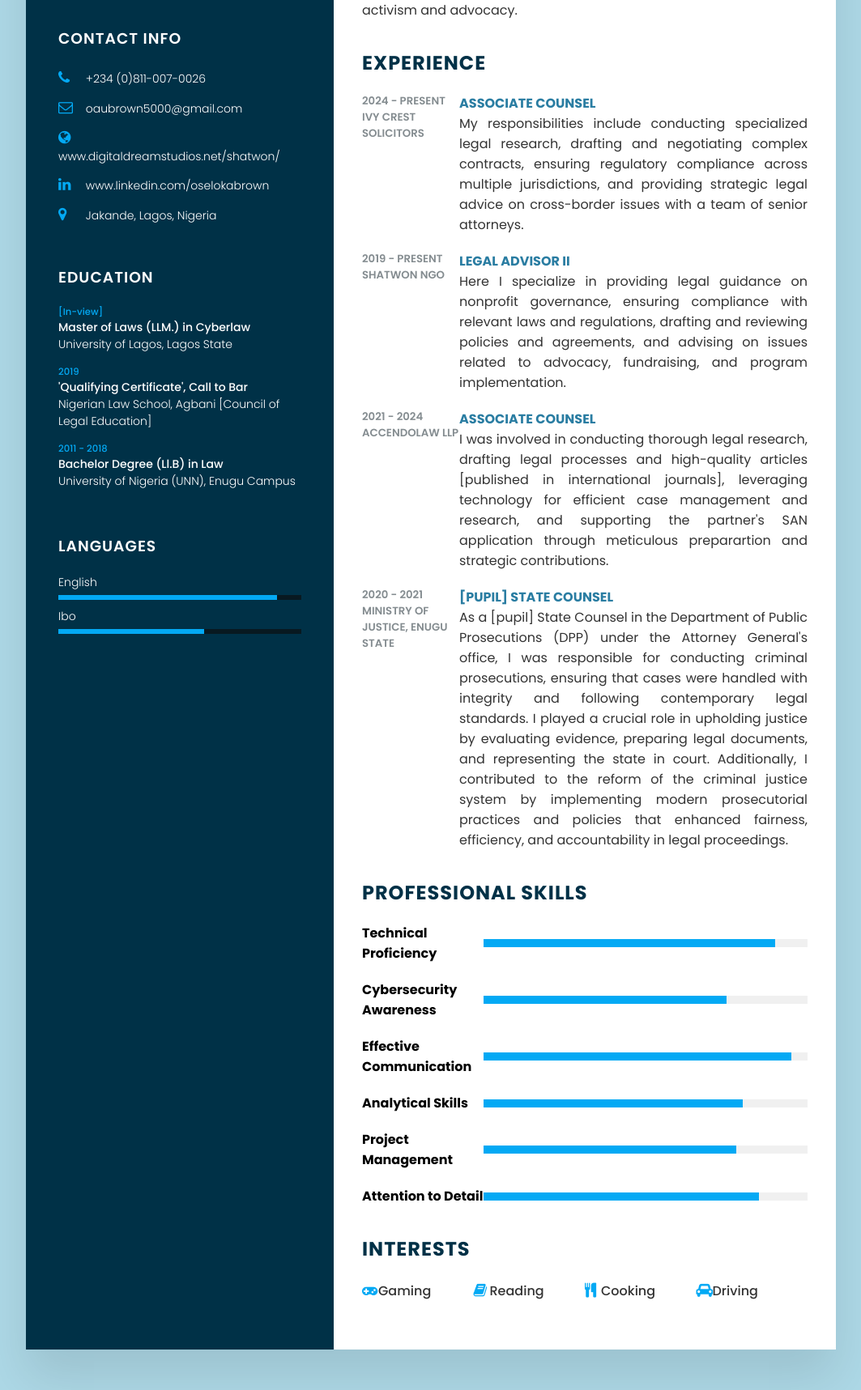
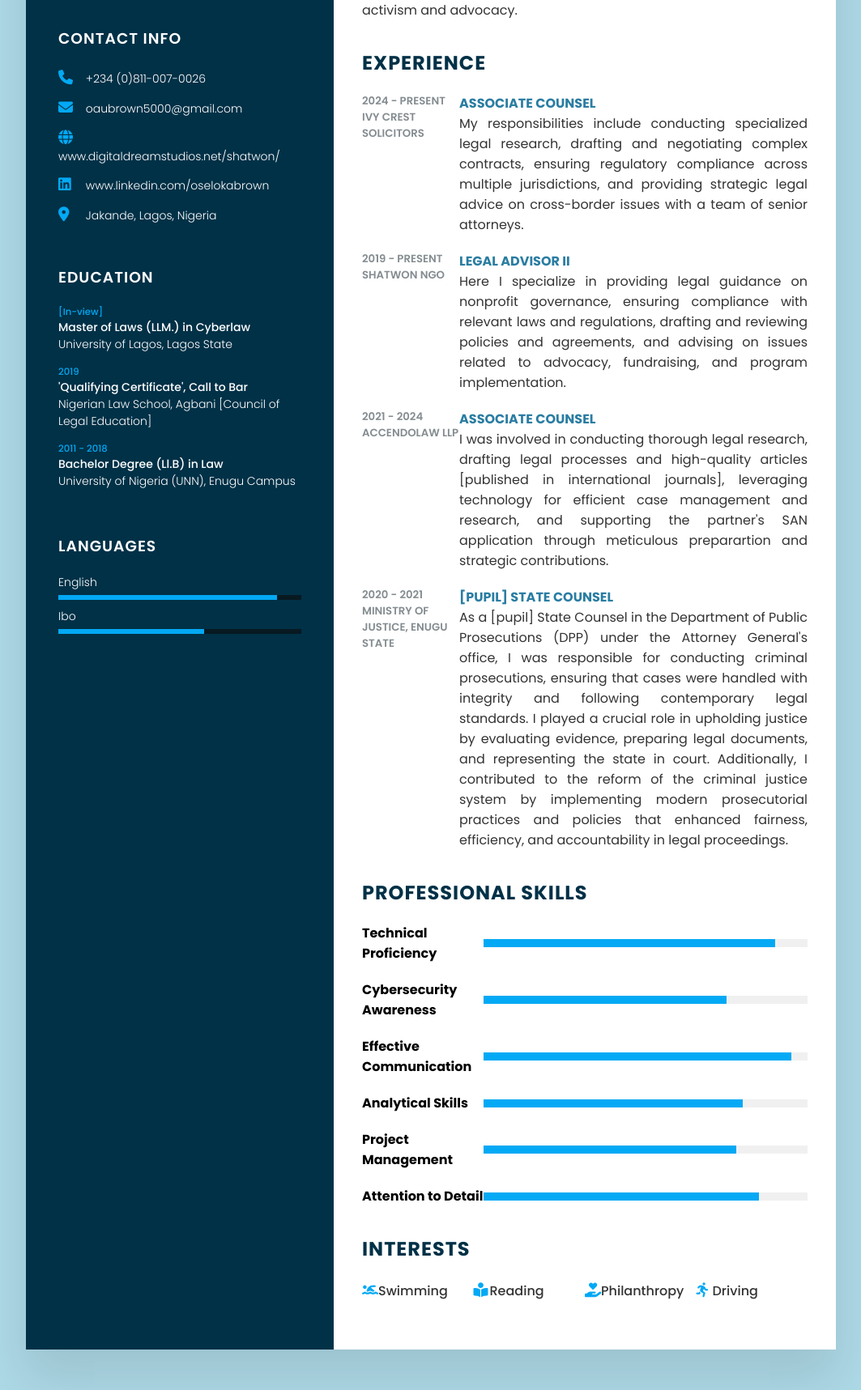
Before and after one commit to AnthonyMonza/oselokabrown-webresume, a plain HTML site: page index.html in a window 1280 px wide. Shown: the part 507-2224 px from the top of the page at 81% size, without its empty margins (108-1171 px from the left). Drawn offline with Linux system fonts and the light colour scheme.

Commit message:
Update index.html

```diff
--- a/index.html
+++ b/index.html
@@ -3,7 +3,7 @@
   <head>
     <meta name="viewport" content="width=device-width, initial-scale=1.0">
     <title>Oseloka's Resume (HTML & CSS)</title>
-    <link rel="stylesheet" href="https://cdnjs.cloudflare.com/ajax/libs/font-awesome/4.7.0/css/font-awesome.css" integrity="sha512-5A8nwdMOWrSz20fDsjczgUidUBR8liPYU+WymTZP1lmY9G6Oc7HlZv156XqnsgNUzTyMefFTcsFH/tnJE/+xBg==" crossorigin="anonymous" referrerpolicy="no-referrer" />
+    <link rel="stylesheet" href="https://cdnjs.cloudflare.com/ajax/libs/font-awesome/6.5.2/css/all.min.css" integrity="sha512-SnH5WK+bZxgPHs44uWIX+LLJAJ9/2PkPKZ5QiAj6Ta86w+fsb2TkcmfRyVX3pBnMFcV7oQPJkl9QevSCWr3W6A==" crossorigin="anonymous" referrerpolicy="no-referrer" />
     <link rel="stylesheet" type="text/css" href="styles.css">
   </head>
   <body>
@@ -22,23 +22,23 @@
           </h3>
           <ul>
             <li>
-              <span class="icon"><i class="fa fa-phone" aria-hidden="true"></i></span>
+              <span class="icon"><i class="fa fa-phone"></i></span>
               <span class="text">+234 (0)811-007-0026</span>
             </li>
             <li>
-              <span class="icon"><i class="fa fa-envelope-o" aria-hidden="true"></i></span>
+              <span class="icon"><i class="fa duotone fa-envelope"></i></span>
               <span class="text">oaubrown5000@gmail.com</span>
             </li>
             <li>
-              <span class="icon"><i class="fa fa-globe" aria-hidden="true"></i></span>
+              <span class="icon"><i class="fa-solid fa-globe"></i></span>
               <span class="text" <a role="link" href="http://www.digitaldreamstudios.net/shatwon/" target="_blank">www.digitaldreamstudios.net/shatwon/</span>
             </li>
             <li>
-              <span class="icon"><i class="fa fa-linkedin" aria-hidden="true"></i></span>
+              <span class="icon"><i class="fa-brands fa-linkedin"></i></span>
               <span class="text">www.linkedin.com/oselokabrown</span>
             </li>
             <li>
-              <span class="icon"><i class="fa fa-map-marker" aria-hidden="true"></i></span>
+              <span class="icon"><i class="fa-solid fa-location-dot" aria-hidden="true"></i></span>
               <span class="text">Jakande, Lagos, Nigeria</span>
             </li>
           </ul>
@@ -183,10 +183,10 @@
         <div class="about interest">
           <h2 class="title2">Interests</h2>
           <ul>
-            <li><i class="fa fa-gamepad" aria-hidden="true"></i>Gaming</li>
-            <li><i class="fa fa-book" aria-hidden="true"></i>Reading</li>
-            <li><i class="fa fa-cutlery" aria-hidden="true"></i>Cooking</li>
-            <li><i class="fa fa-car" aria-hidden="true"></i>Driving</li>
+            <li><i class="fa duotone fa-person-swimming"></i>Swimming</li>
+            <li><i class="fa duotone fa-book-open-reader"></i>Reading</li>
+            <li><i class="fa solid fa-hand-holding-heart"></i>Philanthropy</li>
+            <li><i class="fa duotone fa-person-running"></i>Driving</li>
           </ul>
         </div>
       </div>
```
